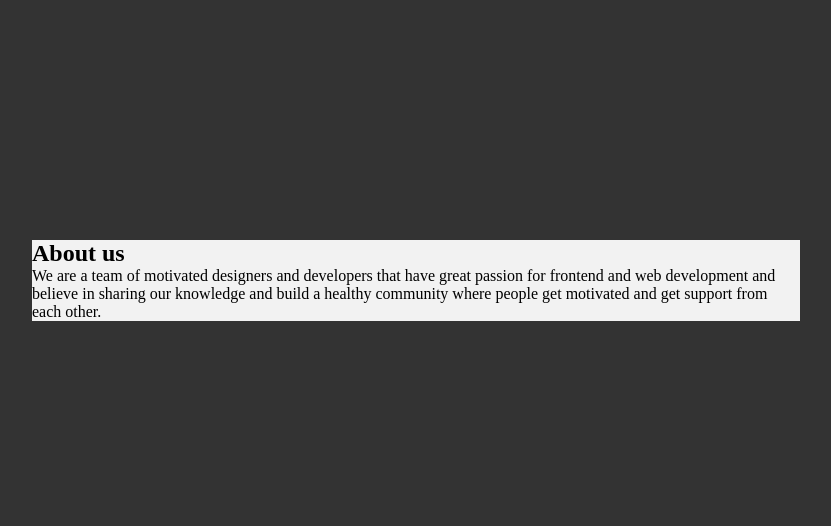
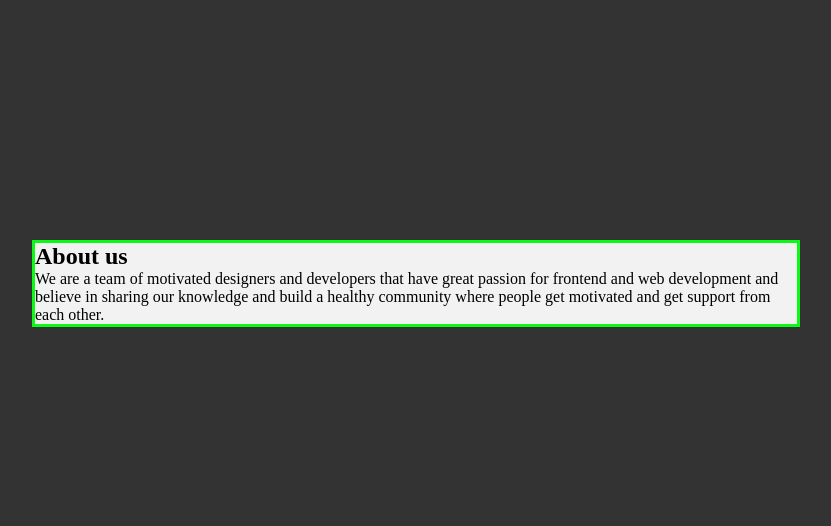
Before and after one commit to nftly-messages/Hack-This-Fall, a Flask app: page /about in a window 1280 px wide. Shown: the part 232-758 px from the top of the page, without its empty margins (224-1055 px from the left). Before the commit the page ends 553 px from the top, so only its background shows below. Run offline with Flask 2, Linux system fonts and the light colour scheme; parts of the project's set-up code (start-up, migrations or seed data) failed here and were passed over.

Commit message:
Update about.html

```diff
--- a/templates/about.html
+++ b/templates/about.html
@@ -3,7 +3,7 @@
 <style>
 	.about {
 		margin: 20%;
-		border: 3px solid #GREEN;
+		border: 3px solid #0bfa15;
 		background-color: #f2f2f2;
 
   }
```
